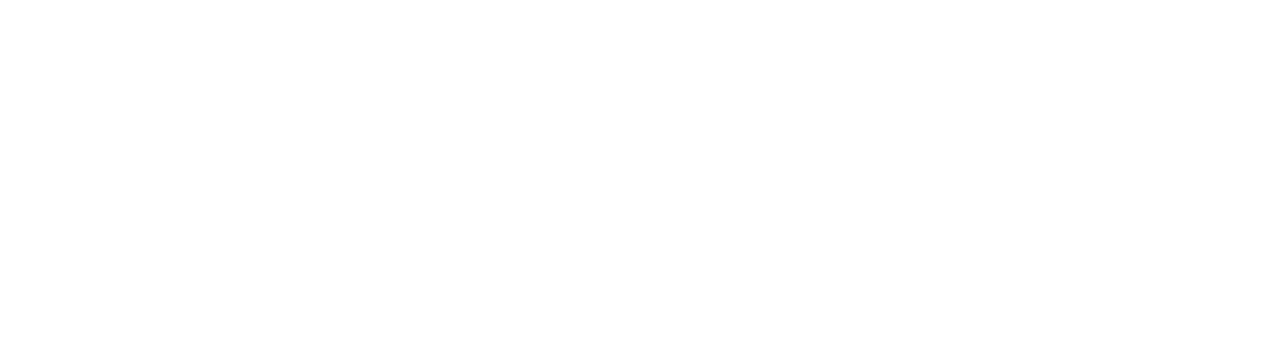
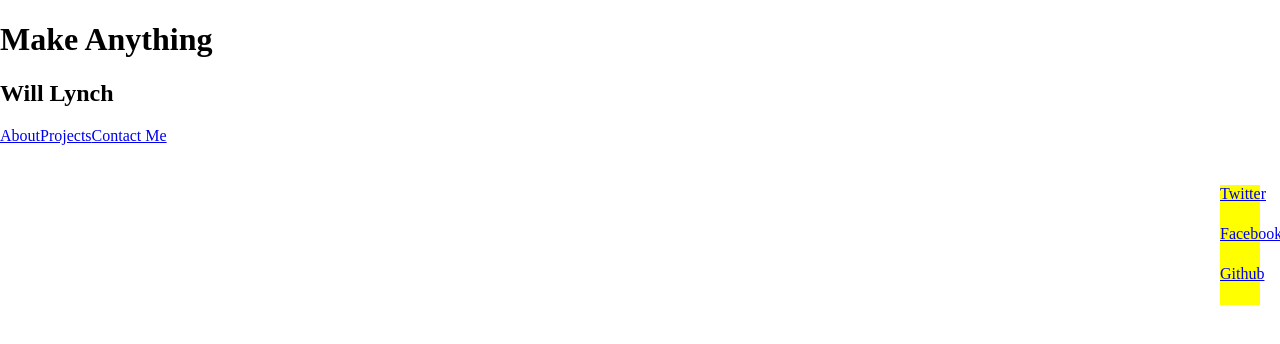
Before and after one commit to lynch16/lynch16.github.io, a plain HTML site: page contact.html in a window 1280 px wide. Drawn offline with nearby package versions, Linux system fonts and the light colour scheme.

Commit message:
created links for nav

```diff
--- a/contact.html
+++ b/contact.html
@@ -0,0 +1,34 @@
+<!DOCTYPE html>
+<html lang="en">
+<head>
+	<meta charset="UTF-8">
+	<title>Make Anything | Will Lynch - Contact</title>
+	<link rel="stylesheet" href="http://cdnjs.cloudflare.com/ajax/libs/normalize/3.0.0/normalize.min.css">
+    <script src="http://cdnjs.cloudflare.com/ajax/libs/modernizr/2.7.1/modernizr.min.js"></script>
+    <link rel="stylesheet" href="css/style.css">
+
+</head>
+<body>
+	<div id="social">
+      <a href="#">Twitter</a>
+      <a href="#">Facebook</a>
+      <a href="#">Github</a>
+    </div>
+	<header>
+		<h1>Make Anything</h1>
+		<h2>Will Lynch</h2>
+
+		<!--LINKS-->
+		<a href="index.html">About</a><a href="projects.html">Projects</a><a href="contact.html">Contact Me</a>
+
+	</header>
+
+	<section>
+
+	</section>
+
+	<footer>
+
+	</footer>
+</body>
+</html>
--- a/css/style.css
+++ b/css/style.css
@@ -0,0 +1,24 @@
+
+
+
+/* //// SOCIAL /////*/
+#social {
+  position: fixed;
+  top: 185px;
+  right: 20px;
+  width: 40px;
+  z-index: 1;
+}
+
+#social a {
+  display: block;
+  width: 40px;
+  height: 40px;
+  background: yellow;
+}
+
+/* //////// LAYOUT //////*/
+.wrapper {
+  width: 960px;
+  margin: 0 auto;
+}
```
Also changed, not shown: index.html (+24 -1 lines), projects.html (+34 -0 lines).
